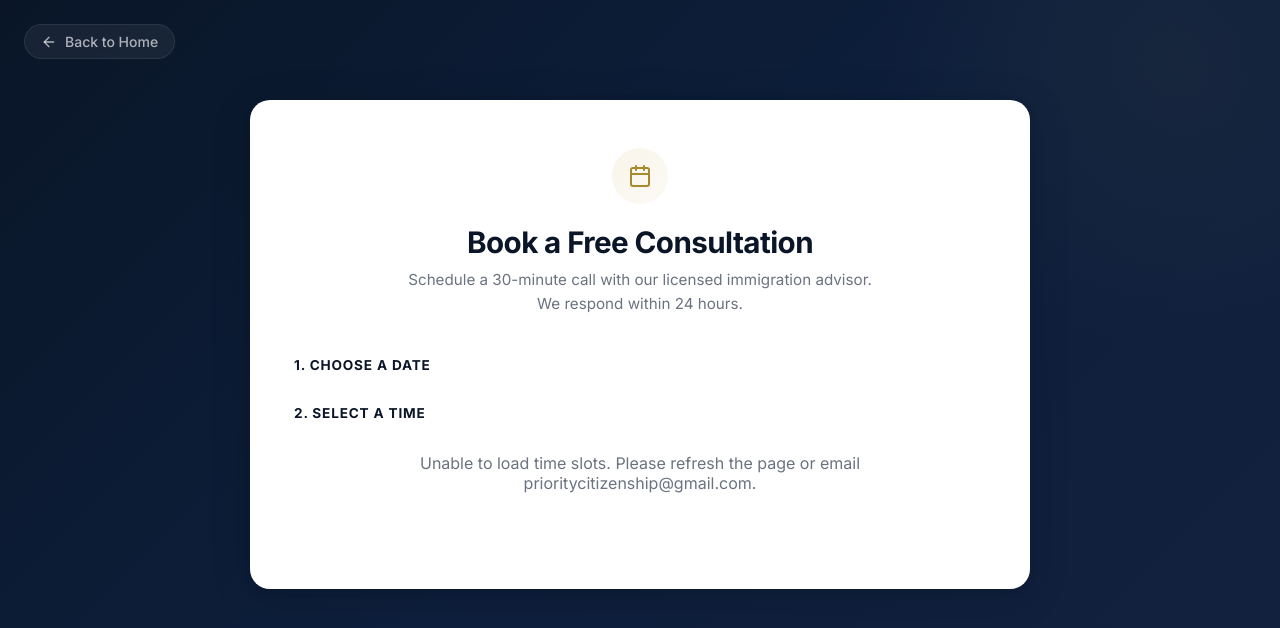
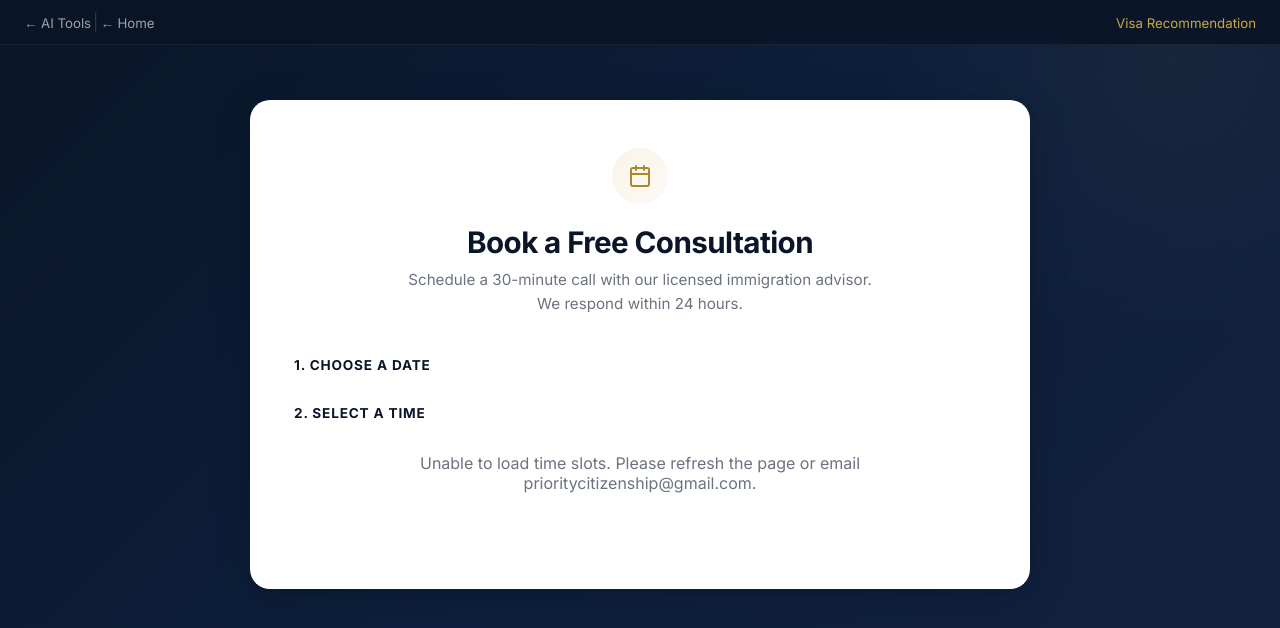
Before and after one commit to liangcikun-code/priority-citizenship-v2, a website: page public/book-appointment.html in a window 1280 px wide. Drawn offline with Linux system fonts and the light colour scheme; no server answers.

Commit message:
Add consistent fixed nav bar to Blog and Book Appointment pages

```diff
--- a/public/book-appointment.html
+++ b/public/book-appointment.html
@@ -21,16 +21,19 @@
   * { box-sizing: border-box; margin: 0; padding: 0; }
   body { font-family: 'Inter', sans-serif; -webkit-font-smoothing: antialiased; }
 
-  .site-link {
-    position: fixed; top: 24px; left: 24px; z-index: 100;
-    display: inline-flex; align-items: center; gap: 8px;
-    color: rgba(255,255,255,0.65); font-size: 0.875rem; font-weight: 500;
-    text-decoration: none; transition: color 0.2s;
-    background: rgba(255,255,255,0.06); padding: 8px 16px; border-radius: 100px;
-    backdrop-filter: blur(8px); border: 1px solid rgba(255,255,255,0.08);
+  .appt-nav {
+    position: fixed; top: 0; left: 0; right: 0; z-index: 100;
+    display: flex; align-items: center; justify-content: space-between;
+    padding: 12px 24px; background: rgba(10,22,40,0.95);
+    backdrop-filter: blur(8px); border-bottom: 1px solid rgba(255,255,255,0.06);
   }
-  .site-link:hover { color: #fff; background: rgba(255,255,255,0.1); }
-  .site-link svg { width: 16px; height: 16px; }
+  .appt-nav a {
+    display: inline-flex; align-items: center; gap: 6px;
+    color: rgba(255,255,255,0.6); text-decoration: none; font-size: 0.83rem;
+    transition: color 0.2s;
+  }
+  .appt-nav a:hover { color: var(--gold); }
+  .appt-nav .sep { color: rgba(255,255,255,0.15); margin: 0 2px; }
 
   .tools-page {
     background: linear-gradient(135deg, var(--navy) 0%, #0d1f3c 50%, #13213e 100%);
@@ -173,10 +176,10 @@
 </head>
 <body>
 
-<a href="/" class="site-link">
-  <svg viewBox="0 0 24 24" fill="none" stroke="currentColor" stroke-width="2" stroke-linecap="round" stroke-linejoin="round"><line x1="19" y1="12" x2="5" y2="12"/><polyline points="12 19 5 12 12 5"/></svg>
-  Back to Home
-</a>
+<nav class="appt-nav">
+  <div><a href="/tools">&#8592; AI Tools</a><span class="sep">|</span><a href="/">&#8592; Home</a></div>
+  <div><a href="/tools/visa-recommendation" style="color:var(--gold)">Visa Recommendation</a></div>
+</nav>
 
 <div class="tools-page">
   <div class="container">
```
Also changed, not shown: public/blog.html (+13 -4 lines).
